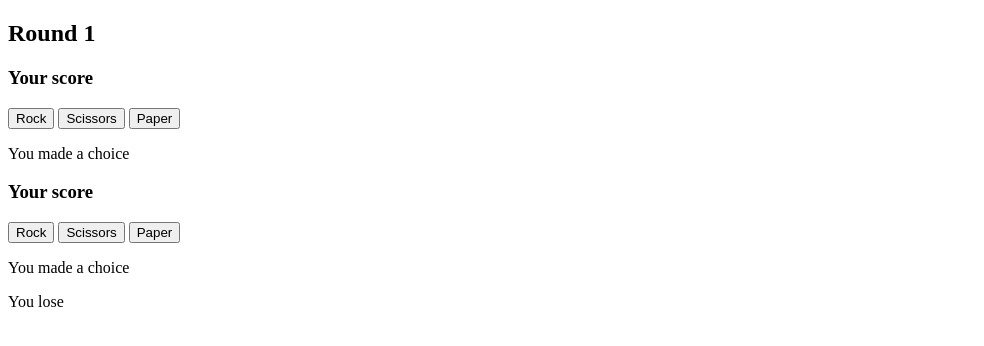
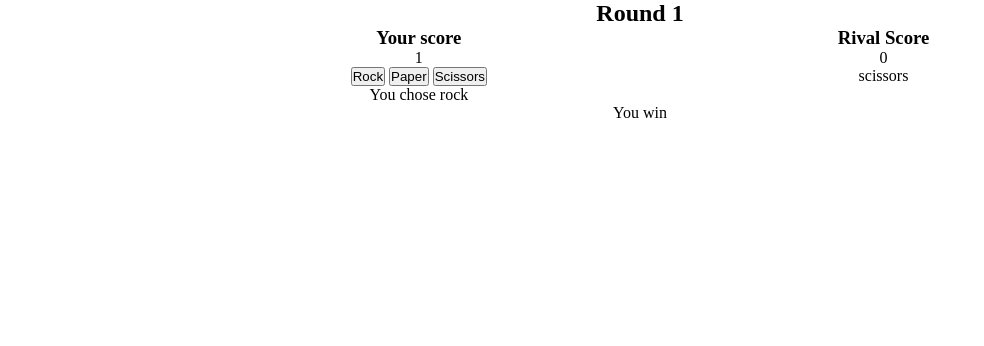
Before and after one commit to papitapapita/Rock-Paper-Scissors, a plain HTML site: page index.html in a window 1280 px wide. Both pictures are taken after a click on the button "Rock". Shown: the whole page, without its empty margins (0-984 px from the left). Drawn offline with Linux system fonts and the light colour scheme.

Commit message:
An early version of the game has been completed

```diff
--- a/index.html
+++ b/index.html
@@ -3,42 +3,42 @@
 <head>
     <meta charset="UTF-8">
     <meta name="viewport" content="width=device-width, initial-scale=1.0">
+    <link rel="stylesheet" href="styles.css">
     <title>Document</title>
 </head>
 <body>
-    <main>
+    <main class="app">
         <h2 class="round">Round 1</h2> <!-- This must be interactive -->
         <section class="playground">
             <div class="player player--1">
-                <div class="player__score">
+                <div class="player__score-container">
                     <h3 class="player__score-title">Your score</h3>
-                    <div class="player__stars"></div>
+                    <div class="player__score">0</div>
                 </div>
                 <div class="player__choice">
-                    <button class="player__choice-btn">Rock</button>
-                    <button class="player__choice-btn">Scissors</button>
-                    <button class="player__choice-btn">Paper</button>
+                    <button class="player__choice-btn player__choice-btn--rock" id="rock">Rock</button>
+                    <button class="player__choice-btn player__choice-btn--paper" id="paper">Paper</button>
+                    <button class="player__choice-btn player__choice-btn--scissors" id="scissors">Scissors</button>
                 </div>
                 <div class="player__status">
-                    <p class="player__status-txt">You made a choice</p>
+                    <p class="player__status-txt"></p>
                 </div>
             </div>
             <div class="player player--2">
-                <div class="player__score">
-                    <h3 class="player__score-title">Your score</h3>
-                    <div class="player__stars"></div>
+                <div class="player__score-container">
+                    <h3 class="player__score-title">Rival Score</h3>
+                    <div class="player__score">0</div>
                 </div>
-                <div class="player__choice">
-                    <button class="player__choice-btn">Rock</button>
-                    <button class="player__choice-btn">Scissors</button>
-                    <button class="player__choice-btn">Paper</button>
+                <div class="player__choice-container">
+                    <p class="player__choice player__choice--2">Rock</p>
                 </div>
                 <div class="player__status">
-                    <p class="player__status-txt">You made a choice</p>
+                    <p class="player__status-txt"></p>
                 </div>
             </div>
         </section>
-        <div class="result">You lose</div>
+        <div class="result"></div>
     </main>
+    <script src="script.js"></script>
 </body>
 </html>
--- a/script.js
+++ b/script.js
@@ -6,9 +6,78 @@
 //4. If it is the CPU randomize the result
 //5. Validating the result
 //6. Starting over
+//7. Give the option of the best of 3
 
+
+// Game Configuration
 const options = {
     'rock': 1,
-    'scissors': 2,
-    'paper': 3
-};
+    'paper': 2,
+    'scissors': 3
+  };
+
+// DOM Elements
+const playerStatus = document.querySelector('.player__status-txt');
+const buttons = document.querySelectorAll('.player__choice-btn');
+const roundTxt = document.querySelector('.round');
+const scoreTxt = document.querySelectorAll('.player__score');
+const resultTxt = document.querySelector('.result');
+const player2ChoiceTxt = document.querySelector('.player__choice--2');
+
+// Game State
+let player1Choice, player2Choice, scores, result, round;
+
+// Event Listener for Button Clicks
+buttons.forEach(button => button.addEventListener("click", makeChoice));
+
+// Function to Handle Player Choice and Evaluate Round
+function makeChoice(e) {
+    roundTxt.innerText = `Round ${round}`;
+    player1Choice = options[e.target.id];
+    playerStatus.innerText = `You chose ${e.target.id}`;
+    player2Play();
+    evaluate();
+}
+
+// Evaluate the Round Result
+function evaluate() {
+    if (
+        (player1Choice === 1 && player2Choice === 3) ||
+        (player1Choice === 2 && player2Choice === 1) ||
+        (player1Choice === 3 && player2Choice === 2)
+    ) {
+        scores[0]++;
+        result = 'win';
+    } else if (player1Choice === player2Choice) {
+        result = 'tie';
+    } else {
+        scores[1]++;
+        result = 'lose';
+    }
+    round++;
+    resultTxt.innerText = `You ${result}`;
+    scoreTxt[0].innerText = scores[0];
+    scoreTxt[1].innerText = scores[1];
+}
+
+// Initialize the Game
+function initializeGame() {
+    scores = [0, 0];
+    result = '';
+    round = 1;
+    roundTxt.innerText = `Round ${round}`;
+}
+
+// Get a Random Choice for Player 2
+function player2Play() {
+    player2Choice = getRandomInt(1, 3);
+    player2ChoiceTxt.innerText = Object.keys(options)[player2Choice - 1];
+}
+
+// Function for getting a random number with a range
+function getRandomInt(min, max) {
+    return Math.floor(Math.random() * (max - min + 1)) + min;
+}
+
+// Initialize the game when the script loads
+initializeGame();
--- /dev/null
+++ b/styles.css
@@ -0,0 +1,16 @@
+*{
+    margin: 0;
+    padding: 0;
+    box-sizing: border-box;
+}
+
+body{
+    min-height: 100vh;
+    text-align: center;
+}
+
+.playground{
+    display: flex;
+    width: 100%;
+    justify-content: space-evenly;
+}
```
